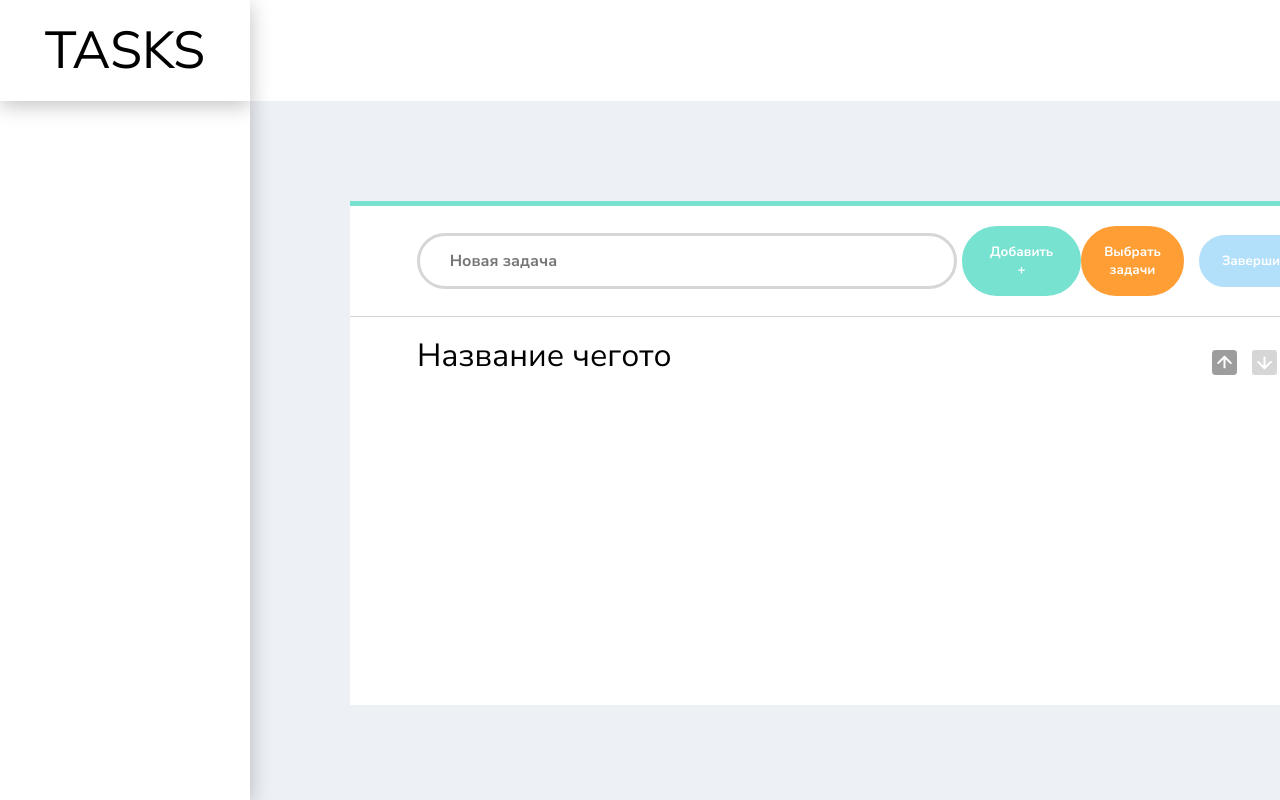
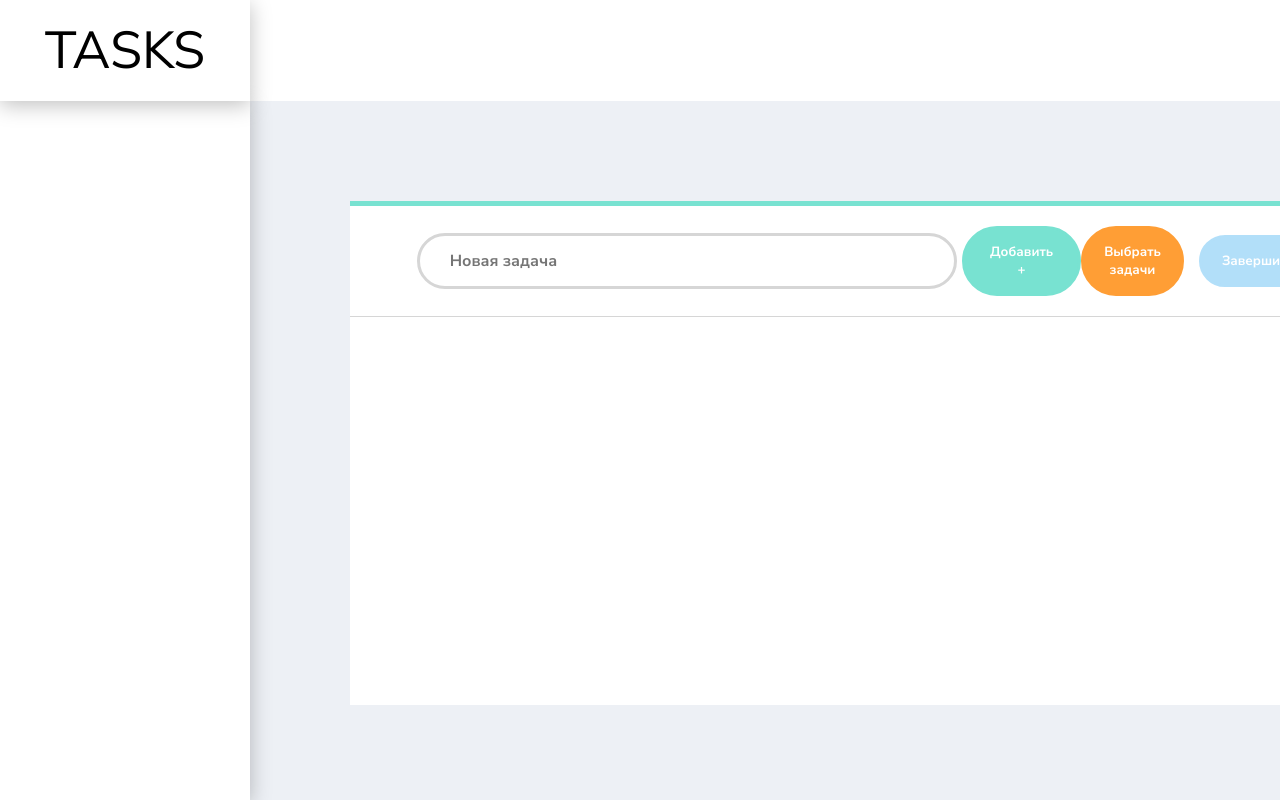
Before and after one commit to Zhiga-noff/task-list-for-zvezda, a React app: page / in a window 1280 px wide. Shown: the top 800 px of the page. Built offline with nearby package versions, Linux system fonts and the light colour scheme.

Commit message:
Смог получать информацию из локалстореджа

```diff
--- a/src/js/components/main/Main.jsx
+++ b/src/js/components/main/Main.jsx
@@ -1,15 +1,22 @@
-import React from 'react';
+import React, { useEffect, useState } from 'react';
 import style from '../../../scss/modules/main/Main.module.scss';
 import { TaskField, TaskToolBar } from './components';
 
 export const Main = () => {
+    const [taskList, setTaskList] = useState([]);
+
+    useEffect(() => {
+        setTaskList(localStorage.getItem('task-list'))
+    })
+
     return (
         <main className={style.main}>
             <div className={style.line} />
             <div className={style.container}>
                 <TaskToolBar />
                 <ul className={style.taskList}>
-                    <TaskField />
+                    {taskList}
+                    {/*{taskList.map((item) => <TaskField key={item?.id} itemData={item} />)}*/}
                 </ul>
             </div>
 
--- a/src/js/components/main/components/task-field/TaskField.jsx
+++ b/src/js/components/main/components/task-field/TaskField.jsx
@@ -3,11 +3,13 @@ import { SectionLeftToolAndTask } from '../section-left/SectionLeftToolAndTask';
 import { IconsButton } from './icons-button/IconsButton';
 import style from '../../../../../scss/modules/main/TaskField.module.scss';
 
-export const TaskField = () => {
+export const TaskField = ({ itemData }) => {
+    const { title, isDone, id } = itemData;
+
     return (
         <li className={style.task}>
-            <SectionLeftToolAndTask>Название чегото</SectionLeftToolAndTask>
-            <IconsButton isDone={false} />
+            <SectionLeftToolAndTask>{title}</SectionLeftToolAndTask>
+            <IconsButton isDone={isDone} />
 
         </li>
     );
--- a/src/js/components/main/components/tool-form/ToolForm.jsx
+++ b/src/js/components/main/components/tool-form/ToolForm.jsx
@@ -7,10 +7,16 @@ export const ToolForm = () => {
         setValueNewTask(target.value);
     };
 
+    const onSubmitForm = (event) => {
+        event.preventDefault();
+        localStorage.setItem('task-list', valueNewTask);
+        setValueNewTask('');
+    };
+
     return (
-        <form action=''>
+        <form action='#' onSubmit={onSubmitForm}>
             <input type='text' value={valueNewTask} placeholder={'Новая задача'} onChange={onChangeNewTask} />
-            <button className={'button button-turquoise'}>Добавить +</button>
+            <button className={'button button-turquoise'} type={'submit'}>Добавить +</button>
         </form>
     );
 };
```
